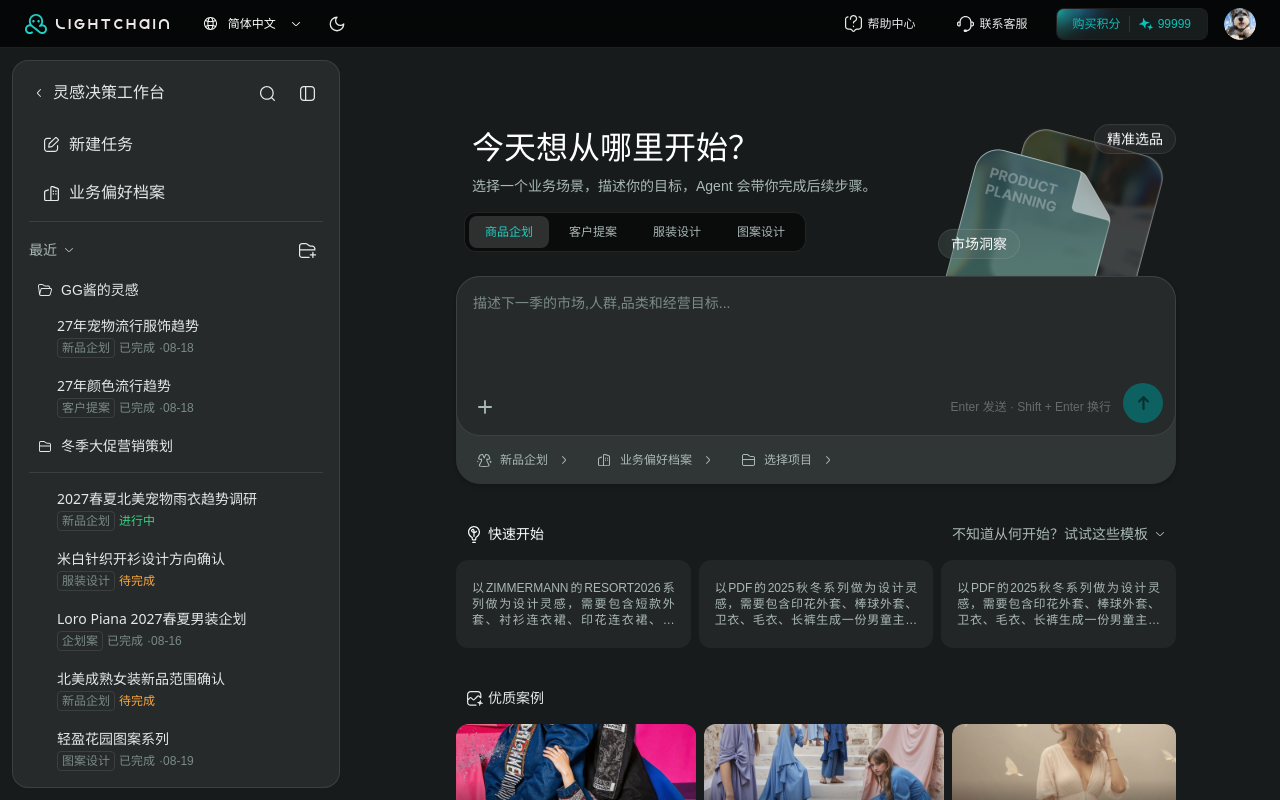
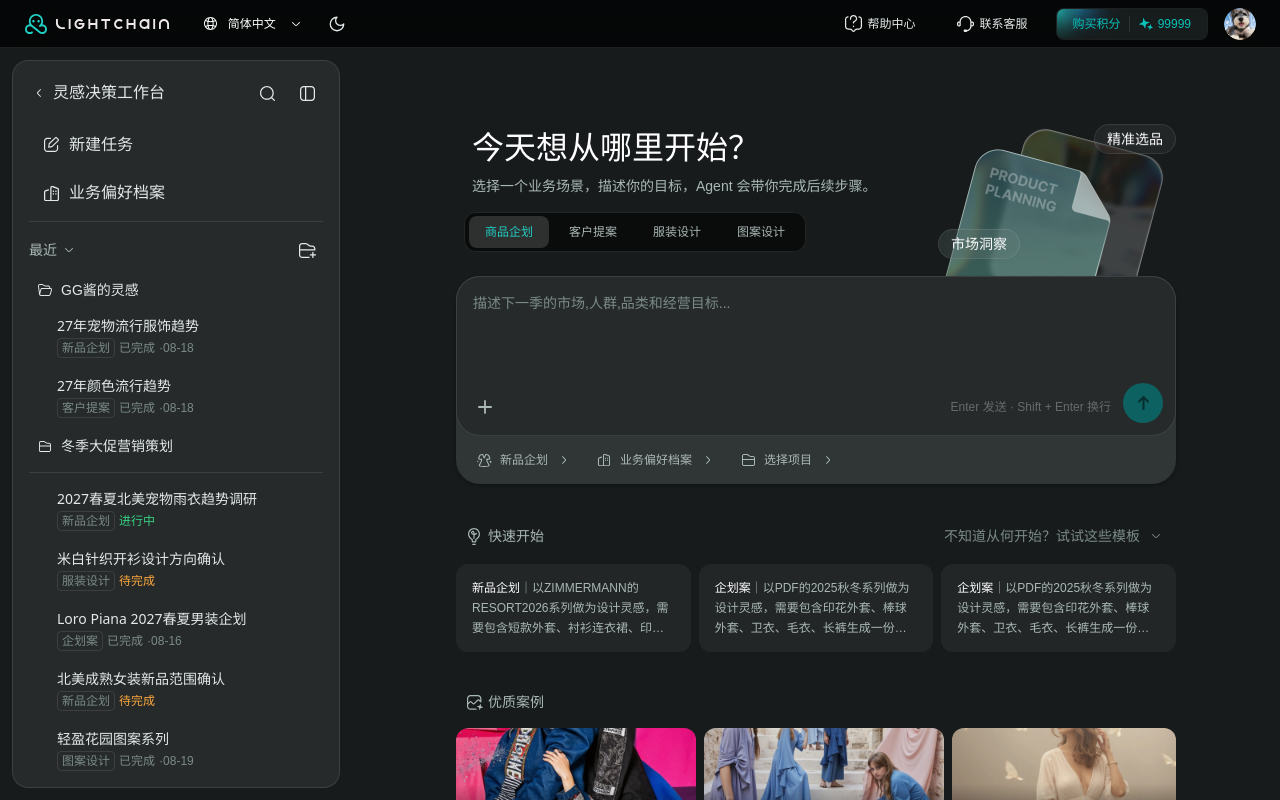
Before and after one commit to emeiiixxx/5.1-linggan-juece-workbench, a React (Vite) app in the folder lightchain-saas-v5.2-web/: page / in a window 1280 px wide. Built offline with nearby package versions, Linux system fonts and the light colour scheme.

Commit message:
Refine task creation and quick start

```diff
--- a/lightchain-saas-v5.2-web/src/components/BusinessProfile.tsx
+++ b/lightchain-saas-v5.2-web/src/components/BusinessProfile.tsx
@@ -589,9 +589,9 @@ function ProfileTaskCreateMenu({ profile, onCreateTask }: { profile: Profile; on
   const [open, setOpen] = useState(false);
   const menuRef = useRef<HTMLSpanElement>(null);
   useDismissableLayer(open, menuRef, () => setOpen(false));
-  const options: { value: ProfileTaskType; label: string; icon: string }[] = [
-    { value: "new-product", label: "新品企划", icon: "apparel-design-menu" },
-    { value: "customer-proposal", label: "客户提案", icon: "new-task" },
+  const options: { value: ProfileTaskType; label: string }[] = [
+    { value: "new-product", label: "新品企划" },
+    { value: "customer-proposal", label: "客户提案" },
   ];
 
   return (
@@ -618,7 +618,6 @@ function ProfileTaskCreateMenu({ profile, onCreateTask }: { profile: Profile; on
                 onCreateTask?.(profile, option.value);
               }}
             >
-              <FigmaIcon name={option.icon} size={16} />
               <span>{t(option.label)}</span>
             </button>
           ))}
--- a/lightchain-saas-v5.2-web/src/components/QuickStartCard.tsx
+++ b/lightchain-saas-v5.2-web/src/components/QuickStartCard.tsx
@@ -1,12 +1,21 @@
 type QuickStartCardProps = {
   text: string;
+  typeLabel?: string;
   onSelect?: (text: string) => void;
 };
 
-export function QuickStartCard({ text, onSelect }: QuickStartCardProps) {
+export function QuickStartCard({ text, typeLabel, onSelect }: QuickStartCardProps) {
   return (
     <button type="button" className="quick-card" onClick={() => onSelect?.(text)}>
-      <span className="quick-card__text">{text}</span>
+      <span className="quick-card__text">
+        {typeLabel && (
+          <>
+            <strong className="quick-card__type">{typeLabel}</strong>
+            <span aria-hidden="true">｜</span>
+          </>
+        )}
+        {text}
+      </span>
     </button>
   );
 }
--- a/lightchain-saas-v5.2-web/src/components/Workspace.tsx
+++ b/lightchain-saas-v5.2-web/src/components/Workspace.tsx
@@ -588,8 +588,16 @@ export function Workspace({ theme, active = true, activeTask, homeEntryKey = 0,
     }
   };
 
-  const fillComposerFromQuickStart = (text: string) => {
-    if (!isPlanMode) {
+  const fillComposerFromQuickStart = (text: string, targetPlanningType?: ProductPlanningType) => {
+    const shouldFillPlan = activeTab === 0
+      && (targetPlanningType ?? productPlanningType) === "plan";
+
+    if (activeTab === 0 && targetPlanningType) {
+      setProductPlanningType(targetPlanningType);
+      setProductPlanningMenuOpen(false);
+    }
+
+    if (!shouldFillPlan) {
       setMessage(text);
       window.requestAnimationFrame(() => {
         const textarea = composerTextareaRef.current;
@@ -603,6 +611,7 @@ export function Workspace({ theme, active = true, activeTask, homeEntryKey = 0,
     planPromptRef.current = text;
     planHasUserDraftRef.current = true;
     savedPlanEditorHtmlRef.current = text;
+    window.requestAnimationFrame(() => {
       const editor = planEditorRef.current;
       if (!editor) return;
       editor.textContent = text;
@@ -615,6 +624,7 @@ export function Workspace({ theme, active = true, activeTask, homeEntryKey = 0,
       range.collapse(false);
       selection?.removeAllRanges();
       selection?.addRange(range);
+    });
   };
 
   const selectPlanEditorContext = (event: ReactKeyboardEvent<HTMLDivElement>) => {
@@ -700,6 +710,7 @@ export function Workspace({ theme, active = true, activeTask, homeEntryKey = 0,
                 aria-selected={activeTab === index}
                 className={activeTab === index ? "is-active" : ""}
                 onClick={() => {
+                  if (index !== activeTab) onSelectedProfileChange?.(null);
                   setActiveTab(index);
                   setProductPlanningMenuOpen(false);
                   setProfileMenuOpen(false);
@@ -1095,11 +1106,13 @@ export function Workspace({ theme, active = true, activeTask, homeEntryKey = 0,
               transition={quickStartLayoutTransition}
             >
               <span title={t("不知道从何开始？试试这些模板")}>{t("不知道从何开始？试试这些模板")}</span>
+              <span className="quick-start__hint-icon">
                 <FigmaIcon
                   name="chevron-down"
                   size={16}
                   className={quickStartOpen ? "" : "is-closed"}
                 />
+              </span>
             </motion.span>
           </motion.button>
 
@@ -1120,7 +1133,13 @@ export function Workspace({ theme, active = true, activeTask, homeEntryKey = 0,
                 {quickStartCards.map((card, index) => (
                   <QuickStartCard
                     text={t(card)}
-                    onSelect={fillComposerFromQuickStart}
+                    typeLabel={activeTab === 0
+                      ? t(index === 0 ? "新品企划" : "企划案")
+                      : undefined}
+                    onSelect={(text) => fillComposerFromQuickStart(
+                      text,
+                      activeTab === 0 && index > 0 ? "plan" : activeTab === 0 ? "new-product" : undefined,
+                    )}
                     key={`${card}-${index}`}
                   />
                 ))}
```
Also changed, not shown: lightchain-saas-v5.2-web/src/index.css. Lines whose indentation alone changed are shown as unchanged.
